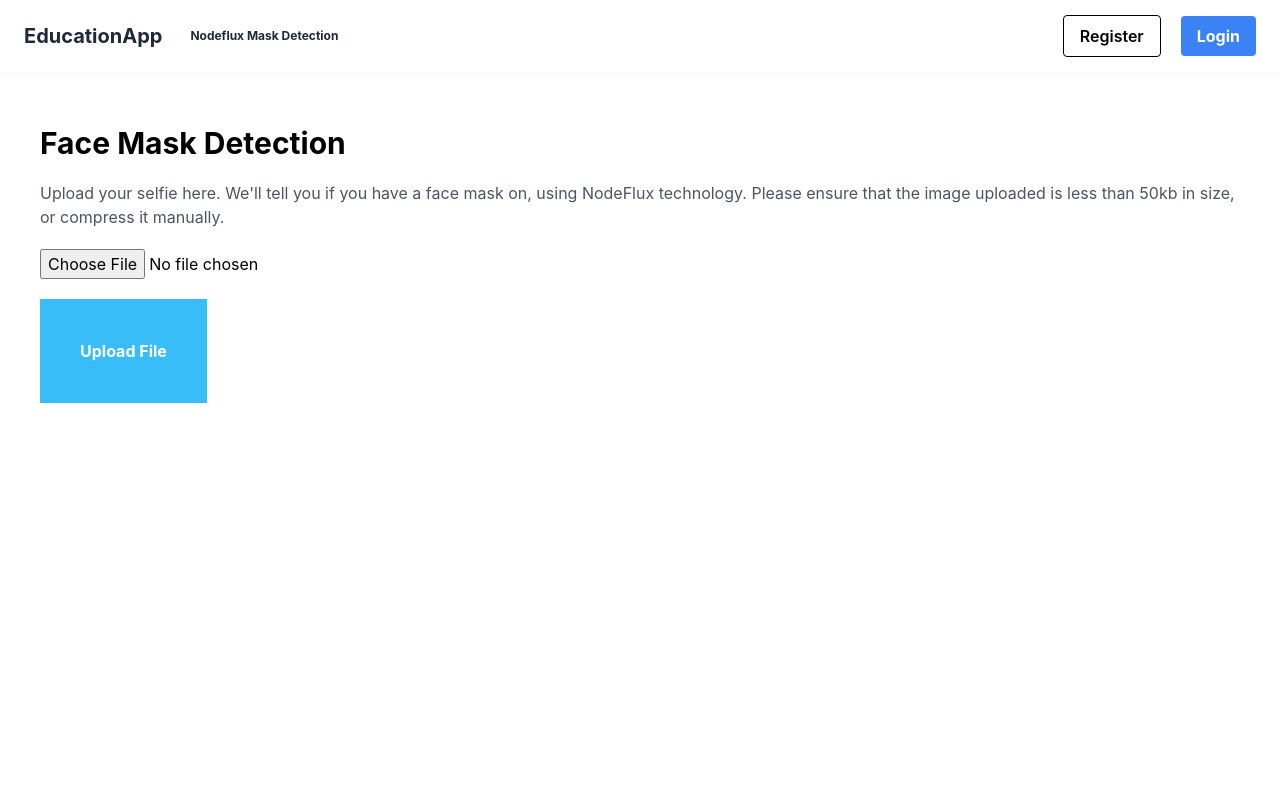
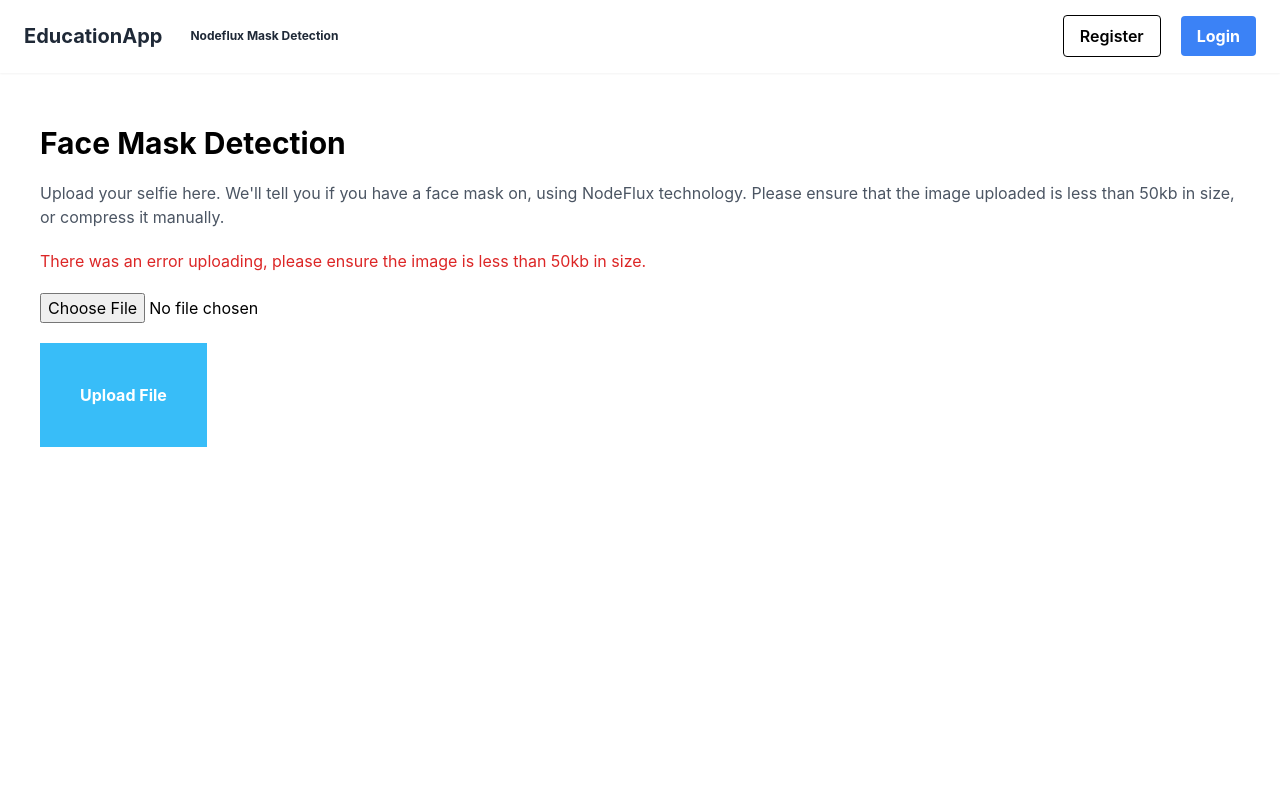
Before and after one commit to Wais1/education-app-fe, a React (Create React App) app: page /facemask in a window 1280 px wide. Shown: the top 800 px of the page. Built offline with nearby package versions, Linux system fonts and the light colour scheme; no server answers.

Commit message:
added error message

```diff
--- a/src/pages/NodeFlux.jsx
+++ b/src/pages/NodeFlux.jsx
@@ -13,6 +13,7 @@ function NodeFlux() {
     const [jobStatus, setJobStatus] = useState(false)
     const [loading, setLoading] = useState(false)
     const [maskStatus, setMaskStatus] = useState(false)
+    const [errMessage, setErrMessage] = useState('')
 
     // Post req to auth
     // check if cookie exists for token to nodeflux? otherwise do post req? set cookie
@@ -36,7 +37,7 @@ function NodeFlux() {
             setTimeStamp(response.data.headers['x-nodeflux-timestamp'])
           }, (error) => {
               console.log('bad thing happened!!');
-            console.log(error);
+              setErrMessage('There was an error uploading, please ensure the image is less than 50kb in size.')
           });;
           console.log('right after post');
     },[])
@@ -131,6 +132,7 @@ function NodeFlux() {
       <div className="h-screen p-10">
         <div className="text-3xl font-bold my-3">Face Mask Detection</div>
         <p className="text-gray-600 my-5">Upload your selfie here. We'll tell you if you have a face mask on, using NodeFlux technology. Please ensure that the image uploaded is less than 50kb in size, or compress it manually.</p>
+        <p className="text-red-600 my-5">{errMessage}</p>
         { jobStatus && (<p className="my-2 p-5 rounded-lg text-white bg-sky-500"> Result: You have {maskStatus ? `a mask on. Great!` : 'no mask on. Please wear a mask.'}</p>)}
         { loading && (<p className="my-2 p-5 rounded-lg text-white bg-emerald-500">Please wait while your image is being processed... </p>)}
         <form onSubmit={convertToBase64} id="myForm">
```
